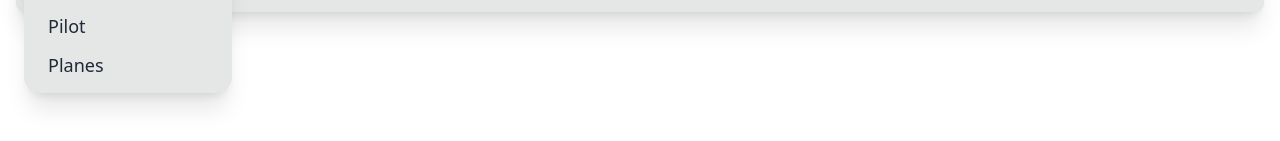
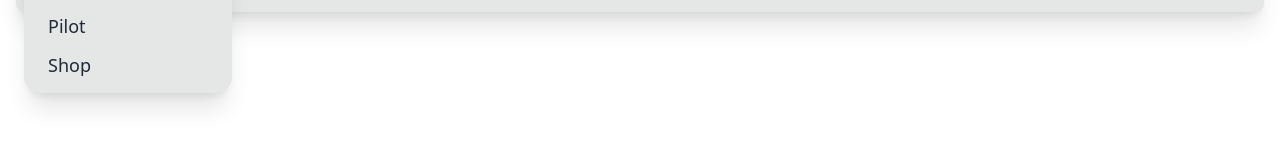
Before and after one commit to SergioHPassos/mfs-missiongen, a Next.js app: page /activeflight in a window 1280 px wide. Both pictures are taken after a click on the label 48 px from the left and 48 px from the top of the page. Shown: the part 164-305 px from the top of the page. Built offline with nearby package versions, Linux system fonts and the light colour scheme.

Commit message:
updated Shop name to Planes

```diff
--- a/components/Header.tsx
+++ b/components/Header.tsx
@@ -51,7 +51,7 @@ export default function Header() {
               <li>
                 <Link href="/shop" passHref={true}>
                   <p className="py-[0.35rem] text-lg font-medium">
-                    <a href="">Planes</a>
+                    <a href="">Shop</a>
                   </p>
                 </Link>
               </li>
```
